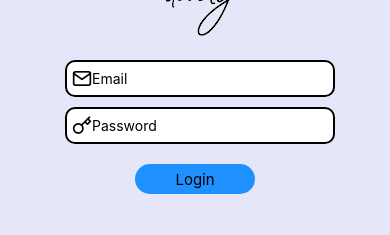
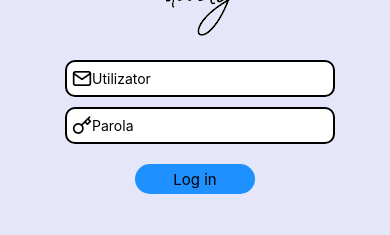
Before and after one commit to vgmaxim/tsdaily, a React Native app: screen / in a window 390 px wide. Shown: the part 155-390 px from the top of the page. Built offline with nearby package versions, Linux system fonts and the light colour scheme.

Commit message:
Log in alert
Alerta atunci cand utilizatorul nu respecta formatul standard de e-mail

```diff
--- a/Screens/LoginScreen.js
+++ b/Screens/LoginScreen.js
@@ -8,6 +8,7 @@ import {
   Image,
   ScrollView,
   TouchableOpacity,
+  Alert,
 } from 'react-native';
 import Icon from 'react-native-vector-icons/Feather';
 import colors from '../constants/colors';
@@ -23,7 +24,19 @@ const LoginScreen = () => {
       console.log('You have entered: ');
       console.log(username + ' ' + password);
     } else {
-      console.log('Invalid e-mail!');
+      Alert.alert(
+        'Eroare autentificare',
+        'Adresa de e-mail nu respecta formatul standard. (<username>@totalsoft.ro)',
+        [
+          {
+            text: 'Anulare',
+            onPress: () => console.log('Cancel Pressed'),
+            style: 'cancel',
+          },
+          {text: 'OK', onPress: () => console.log('OK Pressed')},
+        ],
+        {cancelable: true},
+      );
     }
   };
 
@@ -44,7 +57,7 @@ const LoginScreen = () => {
         <View style={styles.inputField}>
           <Icon name="mail" size={20} />
           <TextInput
-            placeholder="Email"
+            placeholder="Utilizator"
             autoCorrect={false}
             autoCapitalize="none"
             style={{flex: 1}}
@@ -55,7 +68,7 @@ const LoginScreen = () => {
         <View style={styles.inputField}>
           <Icon name="key" size={20} />
           <TextInput
-            placeholder="Password"
+            placeholder="Parola"
             autoCorrect={false}
             autoCapitalize="none"
             secureTextEntry
@@ -68,7 +81,7 @@ const LoginScreen = () => {
           <TouchableOpacity
             style={styles.btnLogin}
             onPress={handleLoginBtnPressed}>
-            <Text style={styles.loginBtnText}>Login</Text>
+            <Text style={styles.loginBtnText}>Log in</Text>
           </TouchableOpacity>
         </View>
         <View style={styles.forgotPassword}>
```
